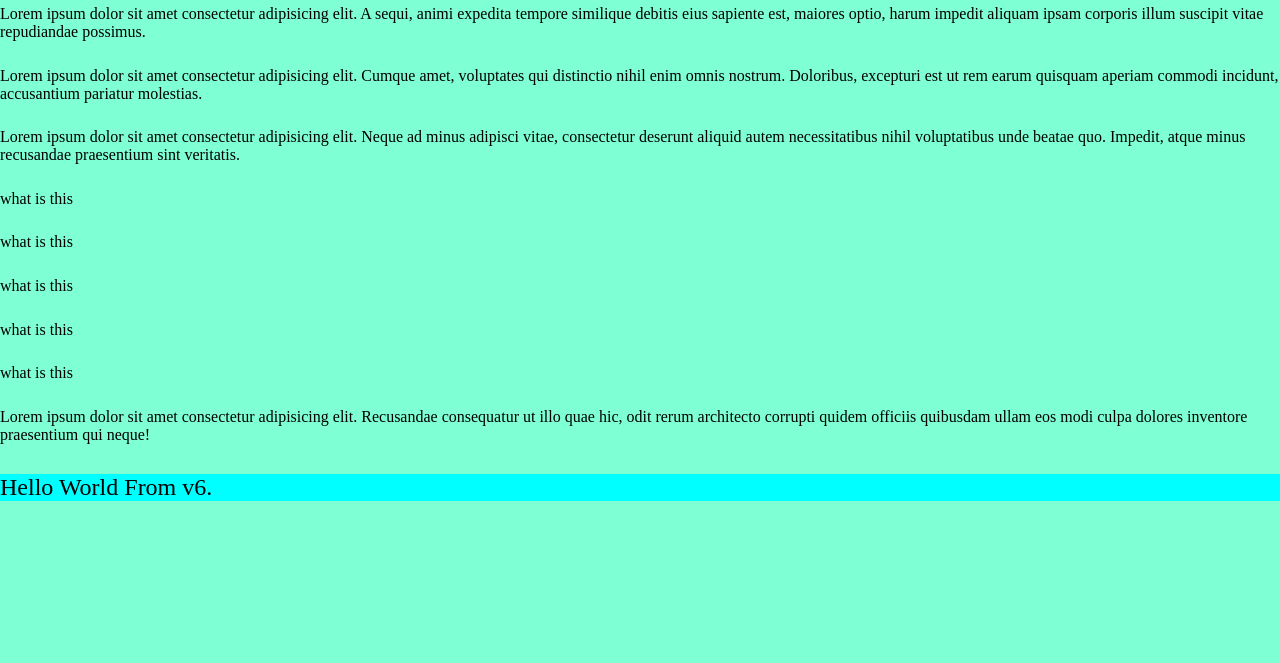
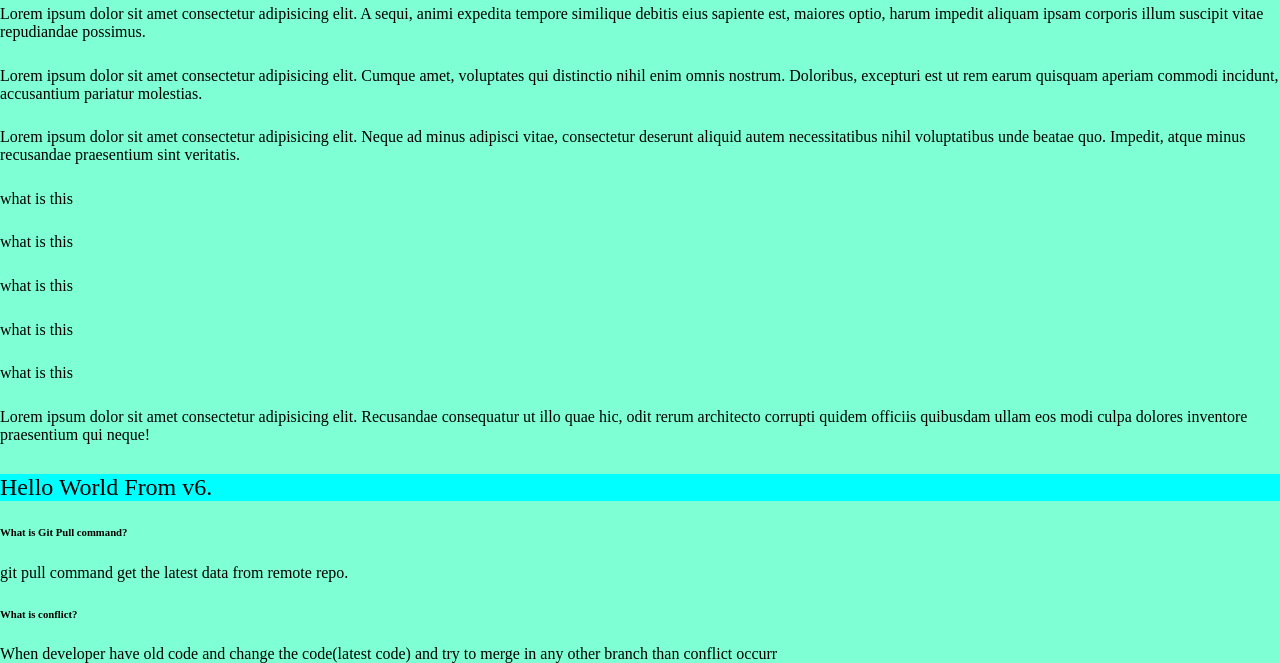
Before and after one commit to ZainUlAbideen6513/task, a plain HTML site: page index.html in a window 1280 px wide. Shown: the part 181-844 px from the top of the page. Before the commit the page ends 800 px from the top, so only its background shows below. Drawn offline with Linux system fonts and the light colour scheme.

Commit message:
d/w gitpull and conflict

```diff
--- a/index.html
+++ b/index.html
@@ -49,6 +49,12 @@
         </p>
     </div>
     <h2>Hello World From v6.</h2>
+    <h6>What is Git Pull command?</h6>
+    <p>git pull command get the latest data from remote repo.</p>
+    <h6>What is conflict?</h6>
+    <p>When developer have old code and change the code(latest code) and try to merge in any other branch than conflict
+        occurr</p>
+
 </body>
 
 </html>
```
